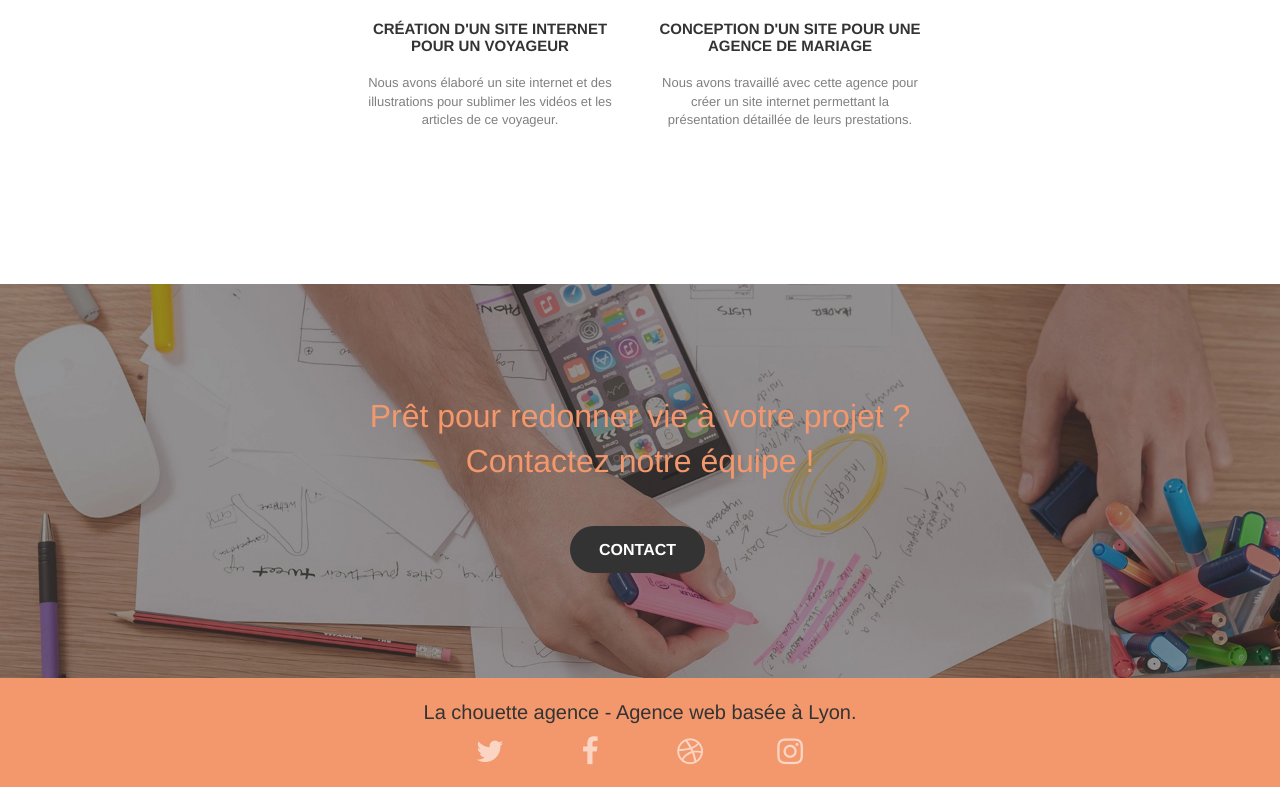
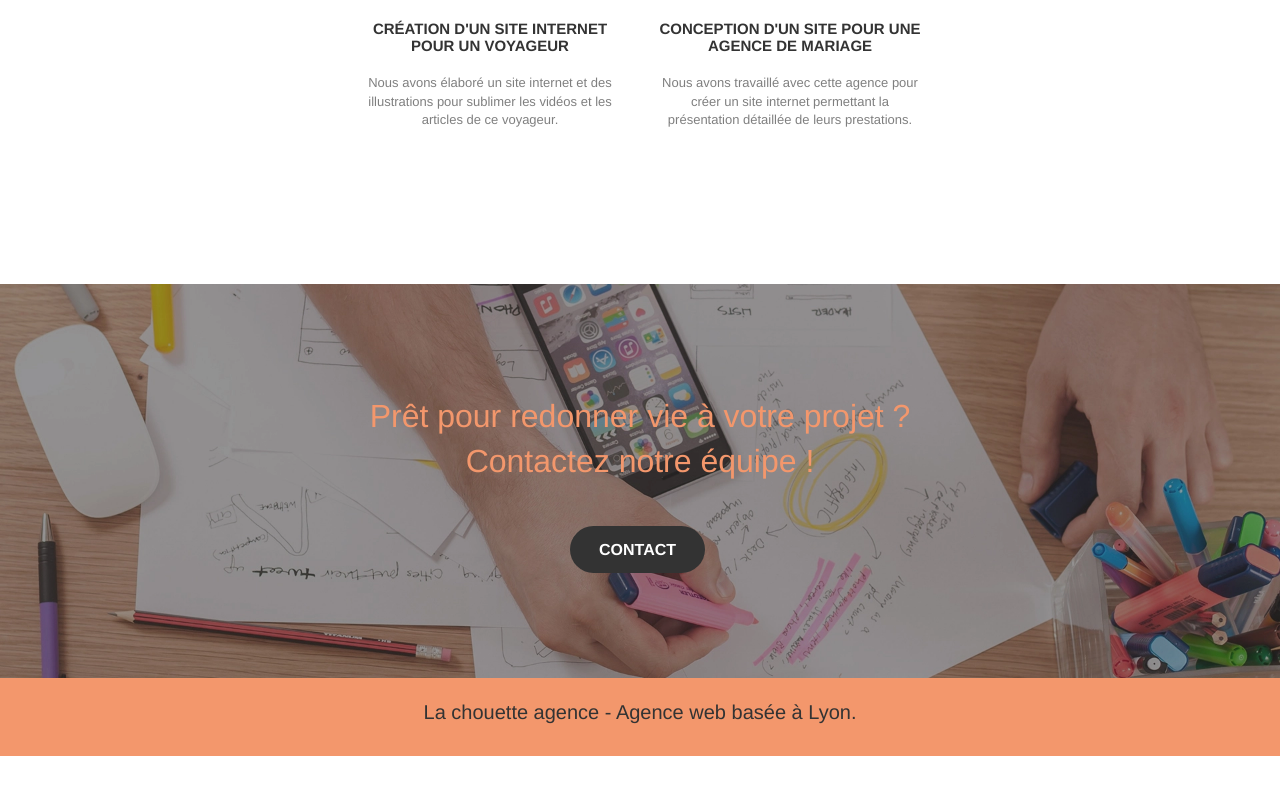
Before and after one commit to kheireddineaiboud/la-chouette-agence, a plain HTML site: page index.html in a window 1280 px wide. Shown: the part 3069-3856 px from the top of the page. After the commit the page ends 3825 px from the top, so only its background shows below. Drawn offline with Linux system fonts and the light colour scheme.

Commit message:
modification footer

```diff
--- a/index.html
+++ b/index.html
@@ -265,37 +265,8 @@
                     <p class="text-center white">
                         La chouette agence - Agence web basée à Lyon.<br>
                     </p>
-                    <div class="row row-no-gutters social">
-                        <div class="col-sm-3">
-                            <div class="text-center">
-                                <a class="social" href="index.html">
-                                    <span class="fa fa-twitter icon-md"></span>
-                                </a>
-                            </div>
-                        </div>
-                        <div class="col-sm-3">
-                            <div class="text-center">
-                                <a class="social" href="index.html">
-                                    <span class="fa fa-facebook icon-md"></span>
-                                </a>
-                            </div>
-                        </div>
-                        <div class="col-sm-3">
-                            <div class="text-center">
-                                <a class="social" href="index.html">
-                                    <span class="fa fa-dribbble icon-md"></span>
-                                </a>
-                            </div>
-                        </div>
-                        <div class="col-sm-3">
-                            <div class="text-center">
-                                <a class="social" href="index.html">
-                                    <span class="fa fa-instagram icon-md"></span>
-                                </a>
-                            </div>
-                        </div>
-                    </div>
                 </div>
+
             </div>
         </div>
 
```
